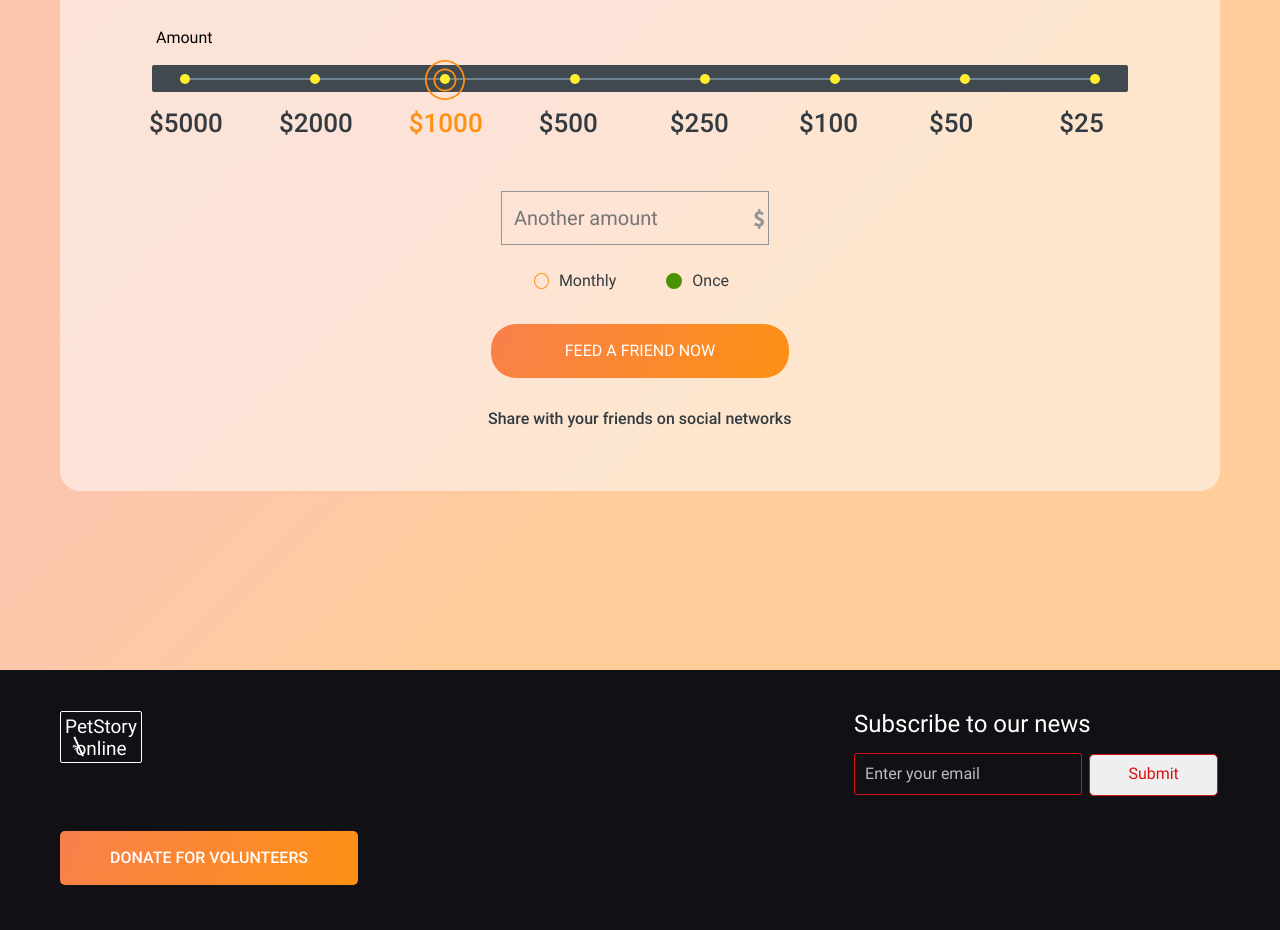
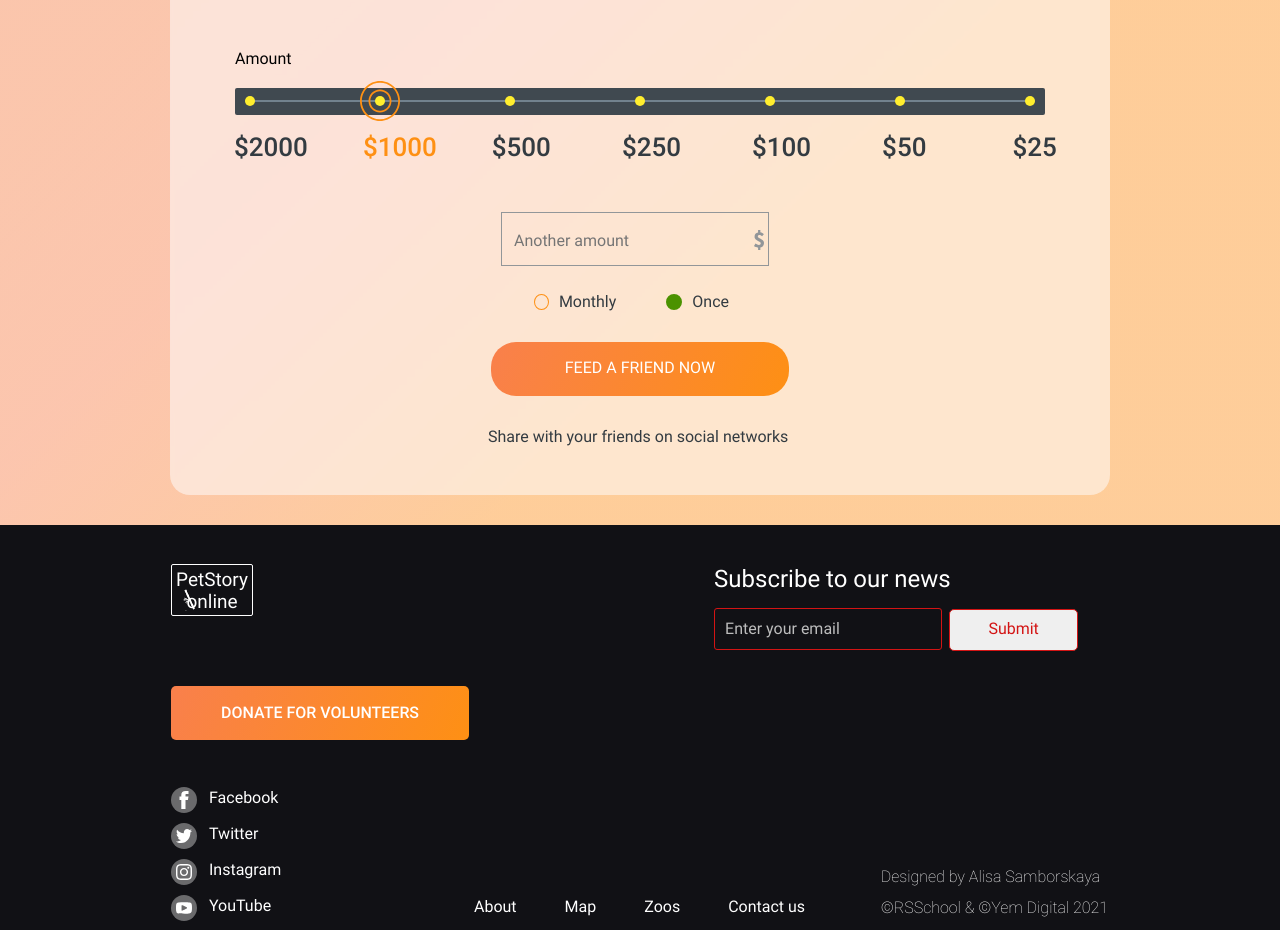
Before and after one commit to kirillmolotkov/rsschool-projects, a plain HTML site: page online-zoo/pages/donate/index.html in a window 1280 px wide. Shown: the part 1278-2208 px from the top of the page. Drawn offline with Linux system fonts and the light colour scheme.

Commit message:
feat: added adaptive for donate page for 1280px

```diff
--- a/online-zoo/pages/donate/index.html
+++ b/online-zoo/pages/donate/index.html
@@ -2,6 +2,7 @@
 <html lang="en">
   <head>
     <meta charset="UTF-8" />
+    <meta name="viewport" content="width=device-width, initial-scale=1">
     <link rel="stylesheet" href="./style.css" />
     <link rel="shortcut icon" href="../../assets/icons/favicon.ico" type="image/x-icon">
     <title>Donation zoo</title>
@@ -32,12 +33,12 @@
                 <div class="donation-container" id="donation">
                     <section class="donation-information">
                         <h2>THE ZOO HAS OFFICIALLY REOPENED BUT WE STILL NEED YOUR HELP!</h2>
-                        <p>Even though the Zoo has been able to reopen, we are at a greatly reduced capacity with educational programs and public and private events cancelled or postponed for additional months. We need you now more than ever to help ensure that we overcome these challenges. We have been actively raising funds in the community, and we are grateful for the generosity.  But much more support is still needed, and we need your help! Please consider a gift today – no matter what size – to help us sustain our mission.</p>
+                        <p class="donation-information-text">Even though the Zoo has been able to reopen, we are at a greatly reduced capacity with educational programs and public and private events cancelled or postponed for additional months. We need you now more than ever to help ensure that we overcome these challenges. We have been actively raising funds in the community, and we are grateful for the generosity.  But much more support is still needed, and we need your help! Please consider a gift today – no matter what size – to help us sustain our mission.</p>
                         <h3 class="donation-info">Donation Information</h3>
                         <div class="pick-friend-container">
                             <div class="pick-friend">
                                 <h3>Pick and feed a friend</h3>
-                                <p>We know the animals bring you joy, and in these extraordinary times, we’re glad.</p>
+                                <p id="pick-friends-text">We know the animals bring you joy, and in these extraordinary times, we’re glad.</p>
                             </div>
                             <div class="panda-diet">
                                 <div class="panda-diet-text">
--- a/online-zoo/pages/donate/style.css
+++ b/online-zoo/pages/donate/style.css
@@ -177,7 +177,7 @@ html {
 
 .container-header {
   height: 80px;
-  background-color: #000000; }
+  background-color: #111115; }
 
 .header {
   display: flex;
@@ -267,7 +267,7 @@ html {
   line-height: 130%;
   color: #ffffff; }
 
-.donation-information p {
+.donation-information-text {
   margin-top: 10px;
   font-family: "Roboto";
   font-style: normal;
@@ -761,4 +761,156 @@ input[type="submit"] {
 .footer-subscribe-designer p:hover {
   color: #4b9200; }
 
+@media (max-width: 1280px) {
+  .header {
+    max-width: 1000px;
+    padding: 0 30px; }
+
+  .designed-by {
+    margin-left: 259px; }
+
+  .header nav ul {
+    gap: 48px; }
+
+  .panda {
+    height: 390px;
+    background-image: url(../../assets/images/panda_bg_page_donate_adaptive_1000px.jpg); }
+
+  .donation-container {
+    height: 1333px; }
+
+  .donation-information {
+    max-width: 1000px; }
+
+  .donation-information h2 {
+    width: 780px;
+    padding-left: 30px; }
+
+  .donation-information-text {
+    width: 960px;
+    margin-top: 30px;
+    padding-left: 30px; }
+
+  .donation-info {
+    padding-left: 30px;
+    margin-bottom: 39px; }
+
+  .pick-friend-container {
+    max-width: 940px;
+    margin: 0 auto;
+    height: 918px; }
+
+  .pick-friend h3 {
+    padding-top: 20px;
+    text-align: center;
+    margin: 0;
+    padding-right: 16px; }
+
+  .pick-friend p {
+    margin-left: 0;
+    text-align: center; }
+
+  #pick-friends-text {
+    width: 849px;
+    margin-top: 10px;
+    margin-left: 44px;
+    padding: 0; }
+
+  .value-donation-steps:nth-child(1),
+  .value-donation-steps:nth-child(1),
+  .value-price-1 {
+    display: none; }
+
+  .value-donation {
+    width: 810px;
+    margin-left: 65px; }
+
+  .value-price {
+    width: 830px;
+    margin-top: 14px;
+    margin-left: 64px;
+    gap: 55px; }
+
+  .value-price-2,
+  .value-price-3,
+  .value-price-4,
+  .value-price-5,
+  .value-price-6,
+  .value-price-7,
+  .value-price-8 {
+    margin: 0;
+    padding: 0; }
+
+  .value-price-5 {
+    margin-left: 16px; }
+
+  .value-price-6 {
+    margin-left: 16px; }
+
+  .value-price-7 {
+    margin-left: 16px; }
+
+  .value-price-8 {
+    margin-left: 31px; }
+
+  .value-donation-line {
+    width: 790px; }
+
+  .value-number-price {
+    margin-top: 47px; }
+
+  .monthly-and-once {
+    margin-left: 359px; }
+
+  .donation-button {
+    margin-top: 28px; }
+
+  #share-soccial {
+    font-family: "Roboto";
+    font-style: normal;
+    font-weight: 400;
+    font-size: 16px;
+    line-height: 140%; }
+
+  .footer {
+    max-width: 1000px; }
+
+  .footer-nav nav ul {
+    gap: 48px; }
+
+  .footer-nav {
+    margin-left: -45px;
+    position: relative;
+    left: 50px; }
+
+  .footer-subscribe {
+    margin: 0; }
+
+  .logo-footer {
+    margin-right: 0;
+    margin-left: 31px;
+    margin-top: 39px; }
+
+  .footer-button-donate {
+    margin-top: 70px;
+    margin-left: 31px; }
+
+  .social-list {
+    margin-left: 31px; }
+
+  .footer-subscribe-items {
+    position: relative;
+    left: -41px; }
+
+  .footer-subscribe-designer {
+    position: relative;
+    left: -11px; }
+
+  #amount {
+    margin-left: 65px;
+    margin-top: 49px; }
+
+  input[type="number"]::placeholder {
+    font-size: 16px; } }
+
 /*# sourceMappingURL=style.css.map */
```
Also changed, not shown: online-zoo/assets/images/panda_bg_page_donate_adaptive_1000px.jpg (added), 1 other file.
